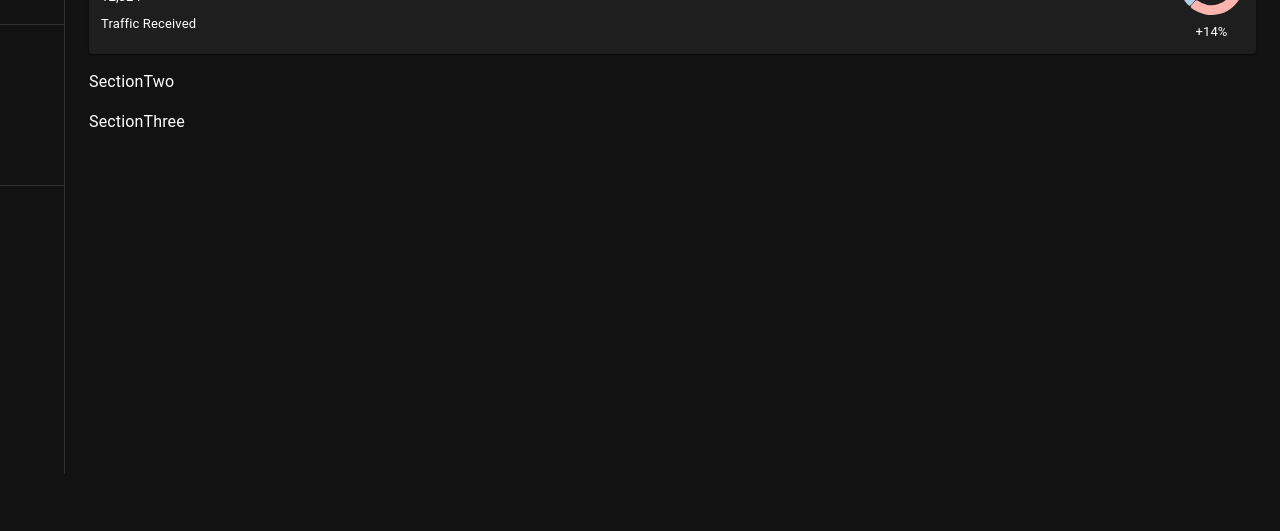
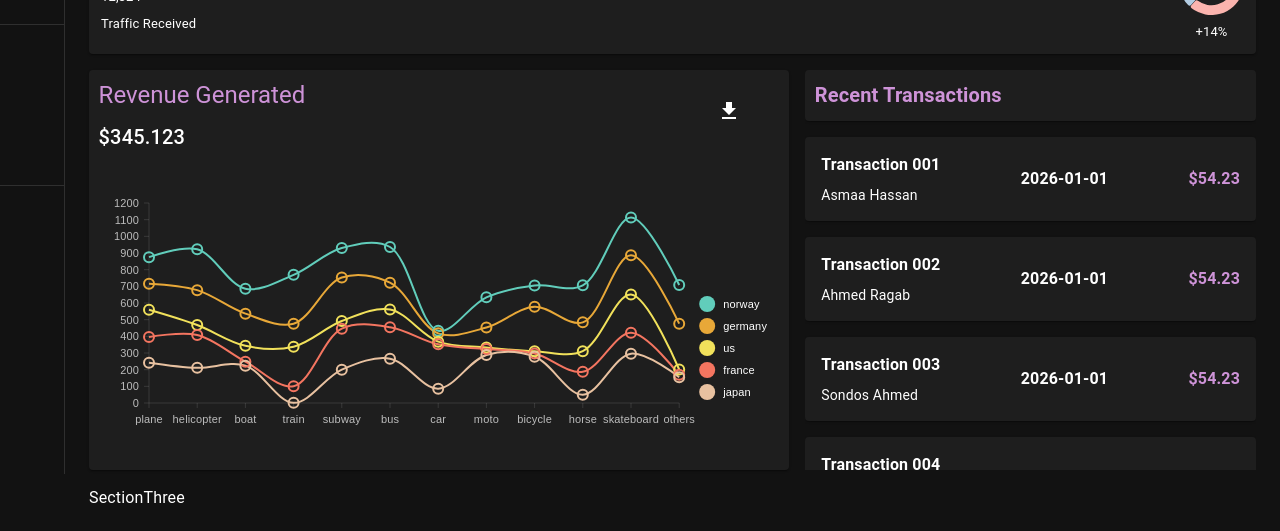
Before and after one commit to asmaahassnasr/admin-dashboard, a React (Vite) app: page / in a window 1280 px wide. Shown: the part 326-857 px from the top of the page. Before the commit the page ends 800 px from the top, so only its background shows below. Built offline with nearby package versions, Linux system fonts and the light colour scheme; some icons are missing.

Commit message:
Dashboard Section Two Components

```diff
--- a/src/pages/dashboard/SectionTwo.jsx
+++ b/src/pages/dashboard/SectionTwo.jsx
@@ -1,6 +1,118 @@
+import { Box, IconButton, Paper, Stack, Typography } from "@mui/material";
+import LineChar from "../lineChartComp/LineChar";
+import { Download } from "@mui/icons-material";
+import SectionTwoCard from "./SectionTwoCard";
+
+const Transactions = [
+  {
+    id:"1",
+    title: " Transaction 001  ",
+    user: "Asmaa Hassan ",
+    date: "2026-01-01",
+    cost: "$54.23",
+  },
+  {
+    id:"2",
+    title: " Transaction 002  ",
+    user: "Ahmed Ragab",
+    date: "2026-01-01",
+    cost: "$54.23",
+  },
+  {
+    id:"3",
+    title: " Transaction 003  ",
+    user: "Sondos Ahmed ",
+    date: "2026-01-01",
+    cost: "$54.23",
+  },
+  {
+    id:"4",
+    title: " Transaction 004  ",
+    user: "Osama Osama",
+    date: "2026-01-01",
+    cost: "$54.23",
+  },
+  {
+    id:"5",
+    title: " Transaction 001  ",
+    user: "Asmaa Hassan ",
+    date: "2026-01-01",
+    cost: "$54.23",
+  },
+  {
+    id:"6",
+    title: " Transaction 002  ",
+    user: "Ahmed Ragab",
+    date: "2026-01-01",
+    cost: "$54.23",
+  },
+  {
+    id:"7",
+    title: " Transaction 003  ",
+    user: "Sondos Ahmed ",
+    date: "2026-01-01",
+    cost: "$54.23",
+  },
+  {
+    id:"8",
+    title: " Transaction 004  ",
+    user: "Osama Osama",
+    date: "2026-01-01",
+    cost: "$54.23",
+  },
+];
 
 export default function SectionTwo() {
   return (
-    <div>SectionTwo</div>
-  )
+    <Stack direction={"row"} gap={2} flexWrap={"wrap"}>
+      <Paper sx={{ width: "60%" }}>
+        <Stack
+          direction={"row"}
+          justifyContent={"space-between"}
+          alignItems={"center"}
+        >
+          <Box>
+            <Typography p={1.2} variant="h5" color="secondary">
+              Revenue Generated
+            </Typography>
+            <Typography mx={1.2} variant="h6">
+              $345.123
+            </Typography>
+          </Box>
+          <Box mx={5}>
+            <IconButton>
+              <Download fontSize={"medium"} />
+            </IconButton>
+          </Box>
+        </Stack>
+        <LineChar isDashboard={true} />
+      </Paper>
+
+      <Box sx={{ maxHeight: "400px", overflow: "auto" , scrollbarColor:"#888 transparent" , flexGrow: 1 }}>
+        <Stack gap={2}>
+          <Paper>
+            <Typography
+              variant="h6"
+              p={1.2}
+              fontWeight={"bold"}
+              color="secondary"
+            >
+              Recent Transactions
+            </Typography>
+          </Paper>
+
+          {Transactions.map((item) => {
+            return (
+              <SectionTwoCard key={item.id}
+                transactionTitle={item.title}
+                transactionSubTitle={item.user}
+                transactionDate={item.date}
+                transactionCost={item.cost}
+              />
+            );
+          })}
+        </Stack>
+      </Box>
+    </Stack>
+  );
 }
--- /dev/null
+++ b/src/pages/dashboard/SectionTwoCard.jsx
@@ -0,0 +1,34 @@
+import { Box, Paper, Stack, Typography } from "@mui/material";
+
+export default function SectionTwoCard({
+  transactionTitle,
+  transactionSubTitle,
+  transactionDate,
+  transactionCost,
+}) {
+  return (
+    <Paper>
+      <Stack
+        p={2}
+        direction={"row"}
+        justifyContent={"space-between"}
+        alignItems={"center"}
+      >
+        <Box>
+          <Typography variant="body1" fontWeight={"bold"} fontSize={"medium"}>
+            {transactionTitle}
+          </Typography>
+          <Typography mt={1} variant="body2">
+            {transactionSubTitle}
+          </Typography>
+        </Box>
+        <Typography fontWeight={"bold"} fontSize={"medium"}>
+          {transactionDate}
+        </Typography>
+        <Typography fontWeight={"bold"} color="secondary">
+          {transactionCost}
+        </Typography>
+      </Stack>
+    </Paper>
+  );
+}
--- a/src/pages/lineChartComp/LineChar.jsx
+++ b/src/pages/lineChartComp/LineChar.jsx
@@ -1,7 +1,5 @@
 import { Box, useTheme } from "@mui/material";
 import { ResponsiveLine } from "@nivo/line";
-export default function LineChar() {
-  const them = useTheme();
 
 const data = [
   {
@@ -271,8 +269,11 @@ export default function LineChar() {
   },
 ];
 
+export default function LineChar({isDashboard = false}) {
+  const them = useTheme();
+
   return (
-    <Box sx={{ height: "75vh" }}>
+    <Box sx={{ height: isDashboard? "300px" : "75vh" }}>
       <ResponsiveLine /* or Line for fixed dimensions */
         data={data}
         margin={{ top: 50, right: 110, bottom: 50, left: 60 }}
@@ -283,13 +284,13 @@ export default function LineChar() {
           stacked: true,
           reverse: false,
         }}
-        axisBottom={{ legend: "transportation", legendOffset: 45 }}
-        axisLeft={{ legend: "count", legendOffset: -50 }}
+        axisBottom={{ legend: isDashboard? "" : "transportation", legendOffset: 45 }}
+        axisLeft={{ legend: isDashboard? "" :"count", legendOffset: -50 }}
         pointSize={10}
         curve="catmullRom"
         pointColor={{ theme: "background" }}
         theme={{
-          background: them.palette.background.default,
+          background: isDashboard? "none" : them.palette.background.default,
           text: {
             fontSize: 11,
             fill: them.palette.text.primary,
```
Lines whose indentation alone changed are shown as unchanged.
